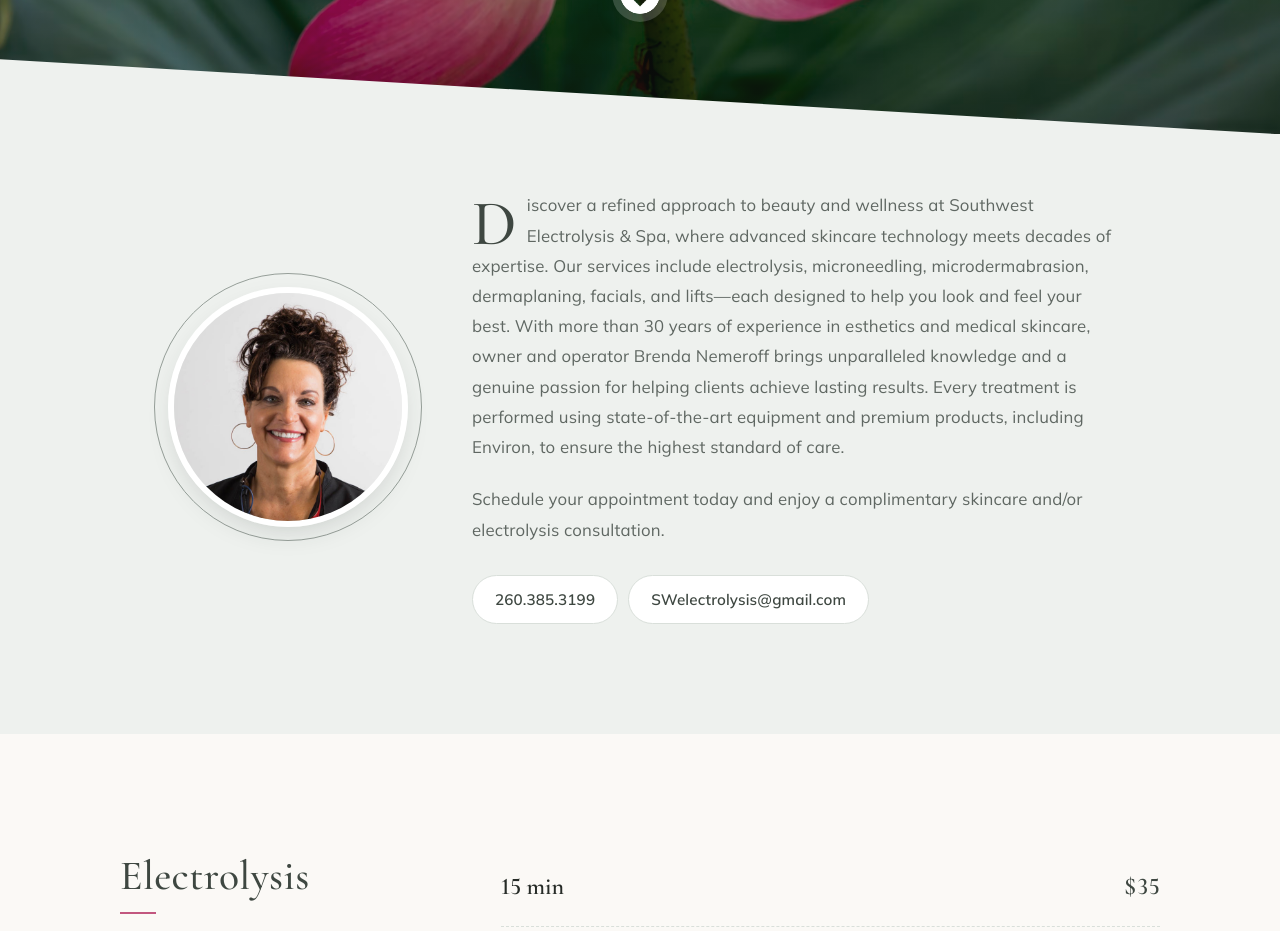
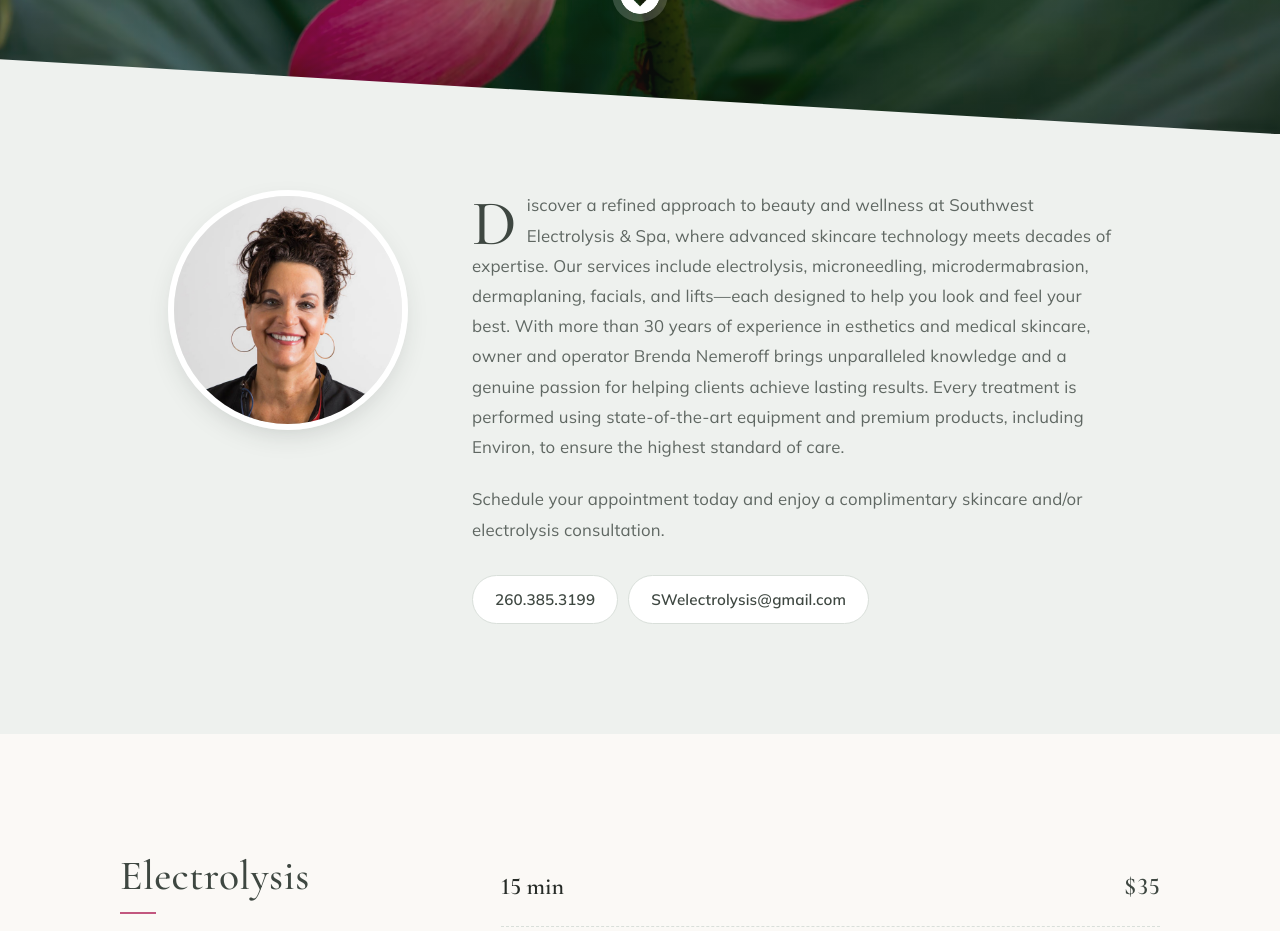
Before and after one commit to ZaneMeroff/sw_electrolysis_react, a React (Create React App) app: page / in a window 1280 px wide. Shown: the part 540-1471 px from the top of the page. Built offline with nearby package versions, Linux system fonts and the light colour scheme.

Commit message:
refactor(About.css): tweak about ui

```diff
--- a/src/components/About/About.css
+++ b/src/components/About/About.css
@@ -1,5 +1,4 @@
 .about-outer-container {
-  align-items: center;
   background-color: var(--sage-100);
   display: flex;
   flex-direction: row;
@@ -30,8 +29,6 @@
 }
 
 .profile-pic-container::before {
-  border: 1px solid var(--sage);
-  border-radius: 50%;
   content: '';
   inset: -14px;
   position: absolute;
@@ -115,6 +112,7 @@
 @media only screen and (max-width: 900px) {
 
   .about-outer-container {
+    align-items: center;
     flex-direction: column;
     gap: 48px;
     padding: 48px 28px 90px 28px;
```
